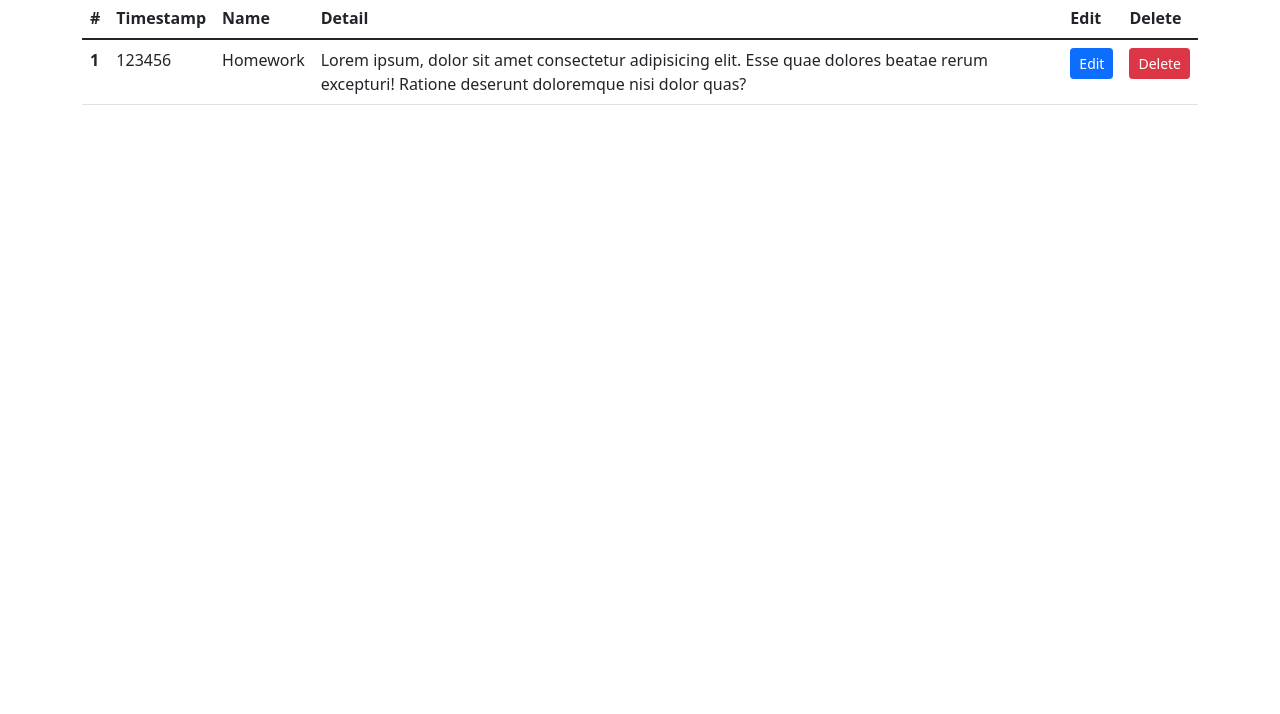
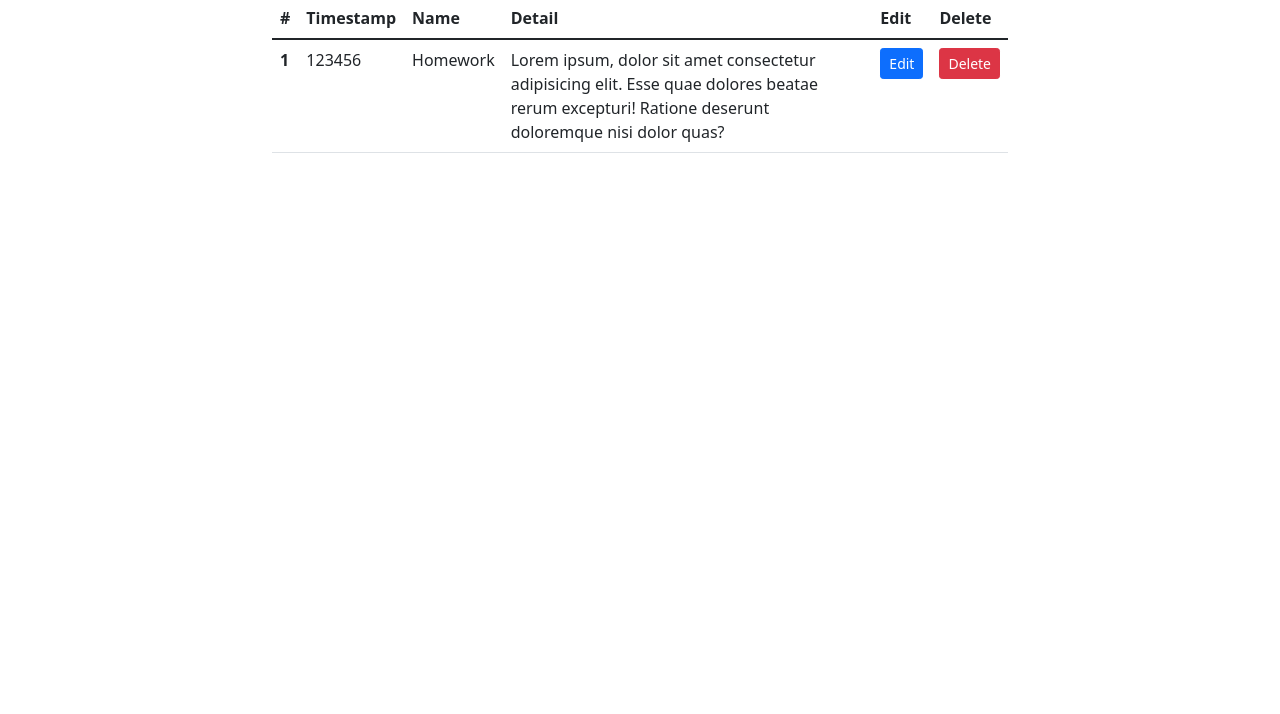
Before and after one commit to ssakib4040/simple-crud-design, a plain HTML site: page index.html in a window 1280 px wide. Shown: the part 86-800 px from the top of the page. Drawn offline with nearby package versions, Linux system fonts and the light colour scheme.

Commit message:
Ui width decreased

```diff
--- a/index.html
+++ b/index.html
@@ -16,6 +16,8 @@
   </head>
   <body>
     <div class="container">
+      <div class="row justify-content-center">
+        <div class="col-md-8">
           <h2 class="text-center">A simple laravel CRUD</h2>
           <div class="float-end">
             <button
@@ -46,8 +48,8 @@
                 <td>Homework</td>
                 <td>
                   Lorem ipsum, dolor sit amet consectetur adipisicing elit. Esse
-              quae dolores beatae rerum excepturi! Ratione deserunt doloremque
-              nisi dolor quas?
+                  quae dolores beatae rerum excepturi! Ratione deserunt
+                  doloremque nisi dolor quas?
                 </td>
                 <td>
                   <button class="btn btn-sm btn-primary" onclick="editTodo(1)">
@@ -62,6 +64,8 @@
               </tr>
             </tbody>
           </table>
+        </div>
+      </div>
     </div>
 
     <!-- Add Modal -->
```
Lines whose indentation alone changed are shown as unchanged.
